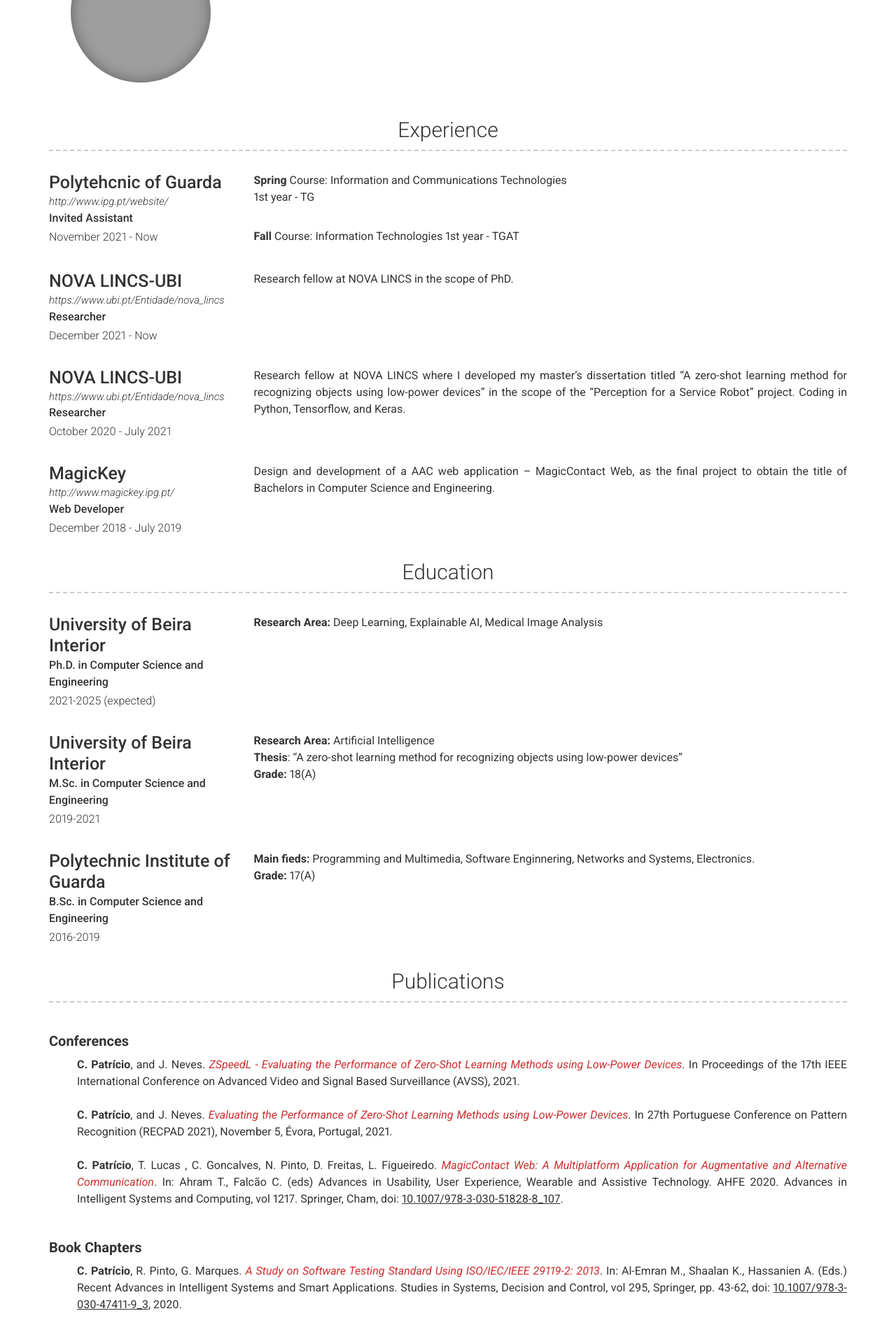
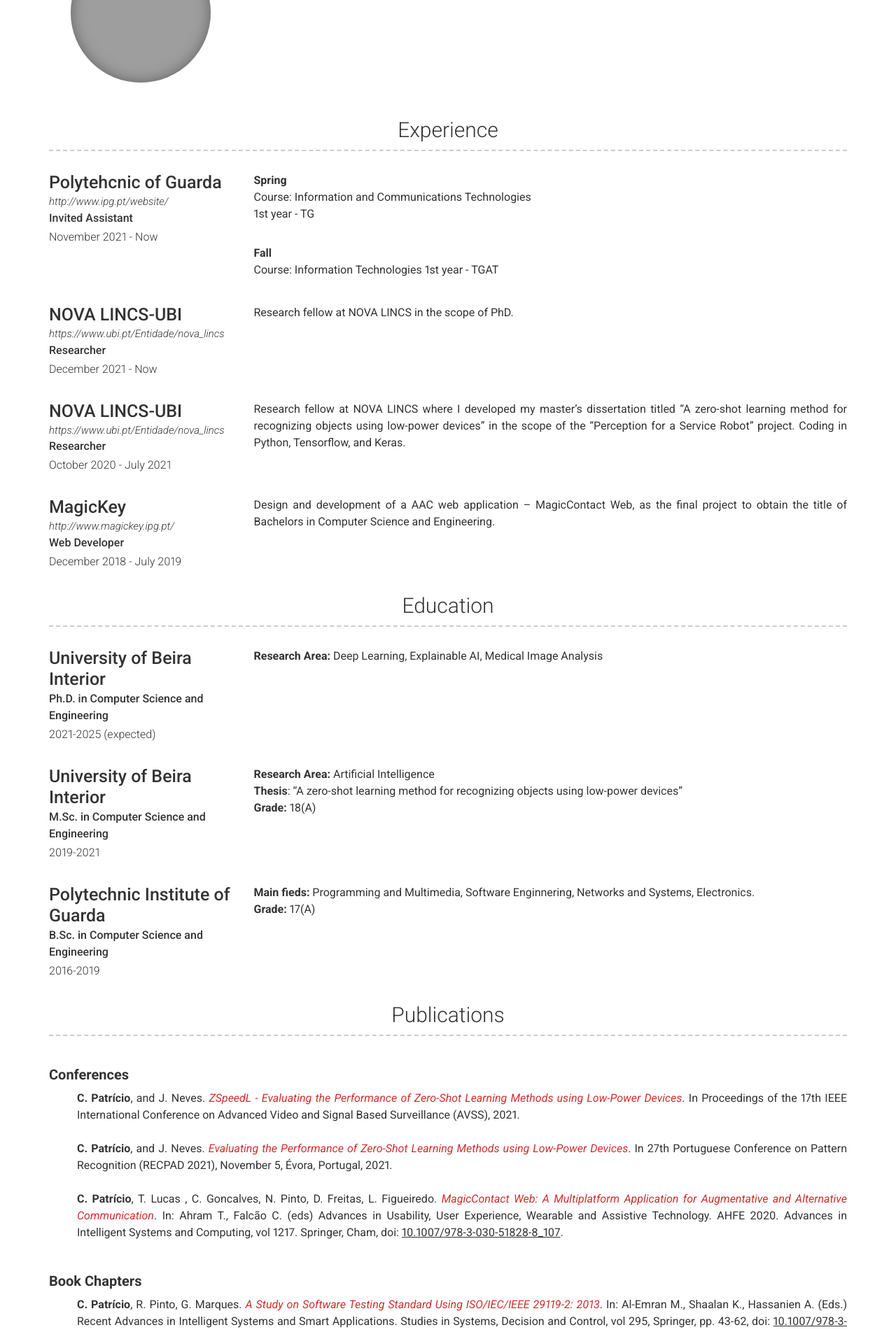
Before and after one commit to CristianoPatricio/cristianopatricio.github.io, a Jekyll site: the page built from index.md, in a window 1280 px wide. Shown: the part 408-2312 px from the top of the page at 70% size. Built offline with Jekyll 4.4.1, drawn with Linux system fonts in a browser that asks for light colours; nearby versions of some CDN libraries; grey boxes are pictures that could not be loaded.

```diff
--- a/_data/experience.yml
+++ b/_data/experience.yml
@@ -5,11 +5,11 @@
   job_title: Invited Assistant
   dates: November 2021 - Now
   description: | # this will include new lines to allow paragraphs
-    <b>Spring</b>
+    <b>Spring</b><br>
     Course: Information and Communications Technologies <br>
     1st year - TG <br><br>
 
-    <b>Fall</b>
+    <b>Fall</b><br>
     Course: Information Technologies
     1st year - TGAT
 
```
